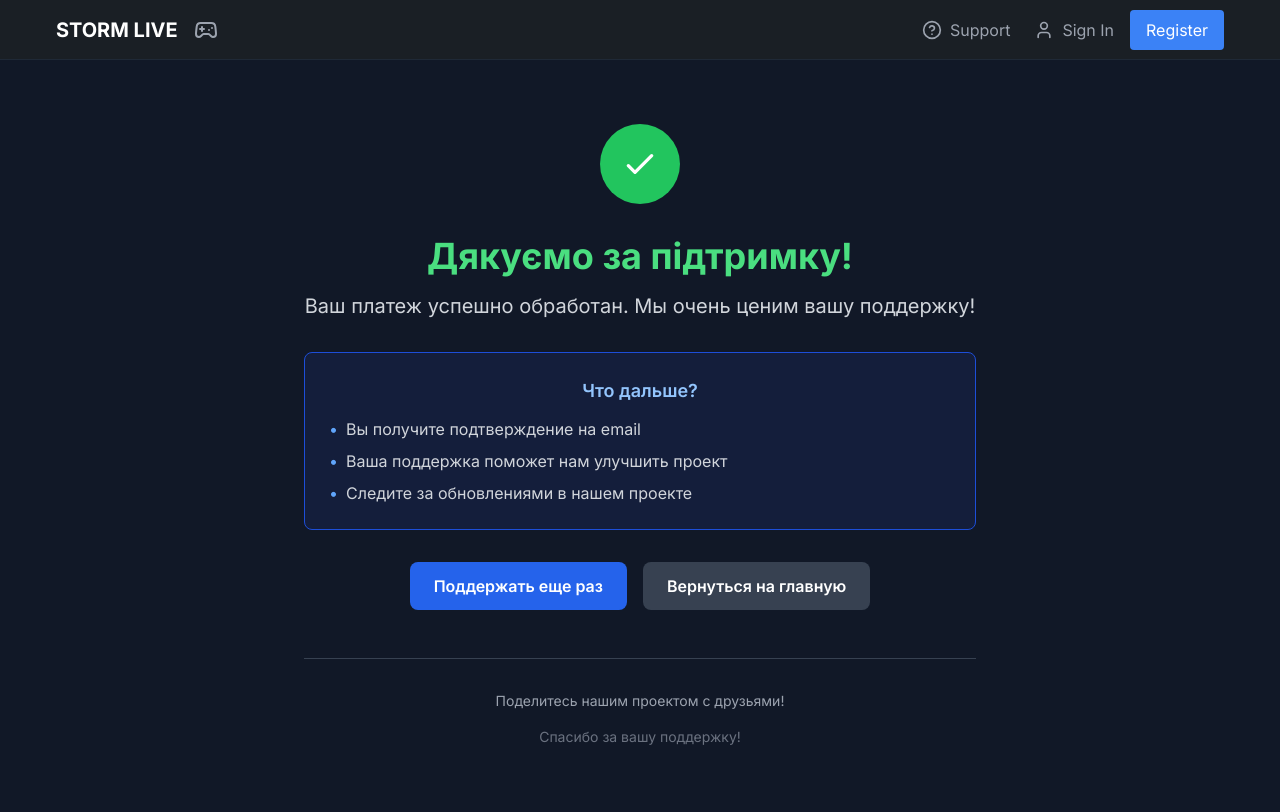
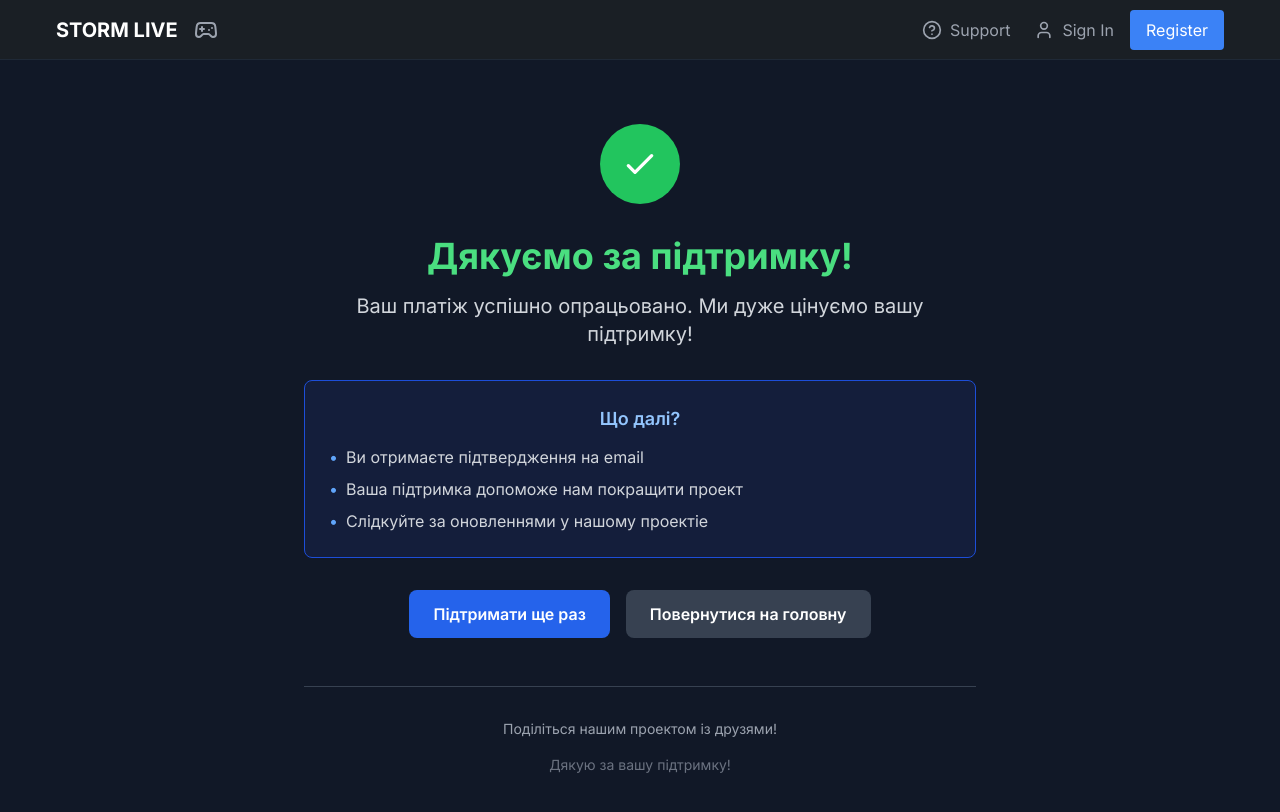
Before and after one commit to mempo1/movie-collection-grid-interface, a Next.js app: page /support/success in a window 1280 px wide. Shown: the top 812 px of the page. Built offline with nearby package versions, Linux system fonts and the light colour scheme; no server answers.

Commit message:
Update page.tsx

```diff
--- a/src/app/support/success/page.tsx
+++ b/src/app/support/success/page.tsx
@@ -11,7 +11,7 @@ function Loading() {
     <div className="min-h-screen bg-gray-900 text-white flex items-center justify-center">
       <div className="text-center">
         <div className="animate-spin rounded-full h-12 w-12 border-b-2 border-green-400 mx-auto mb-4"></div>
-        <p className="text-gray-300">Обрабатываем ваш платеж...</p>
+        <p className="text-gray-300">Обробляємо ваш платіж...</p>
       </div>
     </div>
   );
@@ -46,7 +46,7 @@ function SuccessView() {
           </h1>
 
           <p className="text-xl text-gray-300 mb-8">
-            Ваш платеж успешно обработан. Мы очень ценим вашу поддержку!
+            Ваш платіж успішно опрацьовано. Ми дуже цінуємо вашу підтримку!
           </p>
 
           {/* Информация о платеже */}
@@ -61,11 +61,11 @@ function SuccessView() {
 
           {/* Дополнительная информация */}
           <div className="bg-blue-900/20 border border-blue-700 rounded-lg p-6 mb-8">
-            <h3 className="text-lg font-semibold mb-3 text-blue-300">Что дальше?</h3>
+            <h3 className="text-lg font-semibold mb-3 text-blue-300">Що далі?</h3>
             <ul className="text-left text-gray-300 space-y-2">
-              <li className="flex items-start"><span className="text-blue-400 mr-2">•</span>Вы получите подтверждение на email</li>
-              <li className="flex items-start"><span className="text-blue-400 mr-2">•</span>Ваша поддержка поможет нам улучшить проект</li>
-              <li className="flex items-start"><span className="text-blue-400 mr-2">•</span>Следите за обновлениями в нашем проекте</li>
+              <li className="flex items-start"><span className="text-blue-400 mr-2">•</span>Ви отримаєте підтвердження на email</li>
+              <li className="flex items-start"><span className="text-blue-400 mr-2">•</span>Ваша підтримка допоможе нам покращити проект</li>
+              <li className="flex items-start"><span className="text-blue-400 mr-2">•</span>Слідкуйте за оновленнями у нашому проектіе</li>
             </ul>
           </div>
 
@@ -75,21 +75,21 @@ function SuccessView() {
               href="/support"
               className="bg-blue-600 hover:bg-blue-700 text-white font-semibold py-3 px-6 rounded-lg transition-colors"
             >
-              Поддержать еще раз
+              Підтримати ще раз
             </Link>
             <Link
               href="/"
               className="bg-gray-700 hover:bg-gray-600 text-white font-semibold py-3 px-6 rounded-lg transition-colors"
             >
-              Вернуться на главную
+              Повернутися на головну
             </Link>
           </div>
 
           {/* Социальные сети или дополнительные ссылки */}
           <div className="mt-12 pt-8 border-t border-gray-700">
-            <p className="text-gray-400 text-sm mb-4">Поделитесь нашим проектом с друзьями!</p>
+            <p className="text-gray-400 text-sm mb-4">Поділіться нашим проектом із друзями!</p>
             <div className="flex justify-center space-x-4">
-              <span className="text-gray-500 text-sm">Спасибо за вашу поддержку! </span>
+              <span className="text-gray-500 text-sm">Дякую за вашу підтримку!</span>
             </div>
           </div>
         </div>
```
